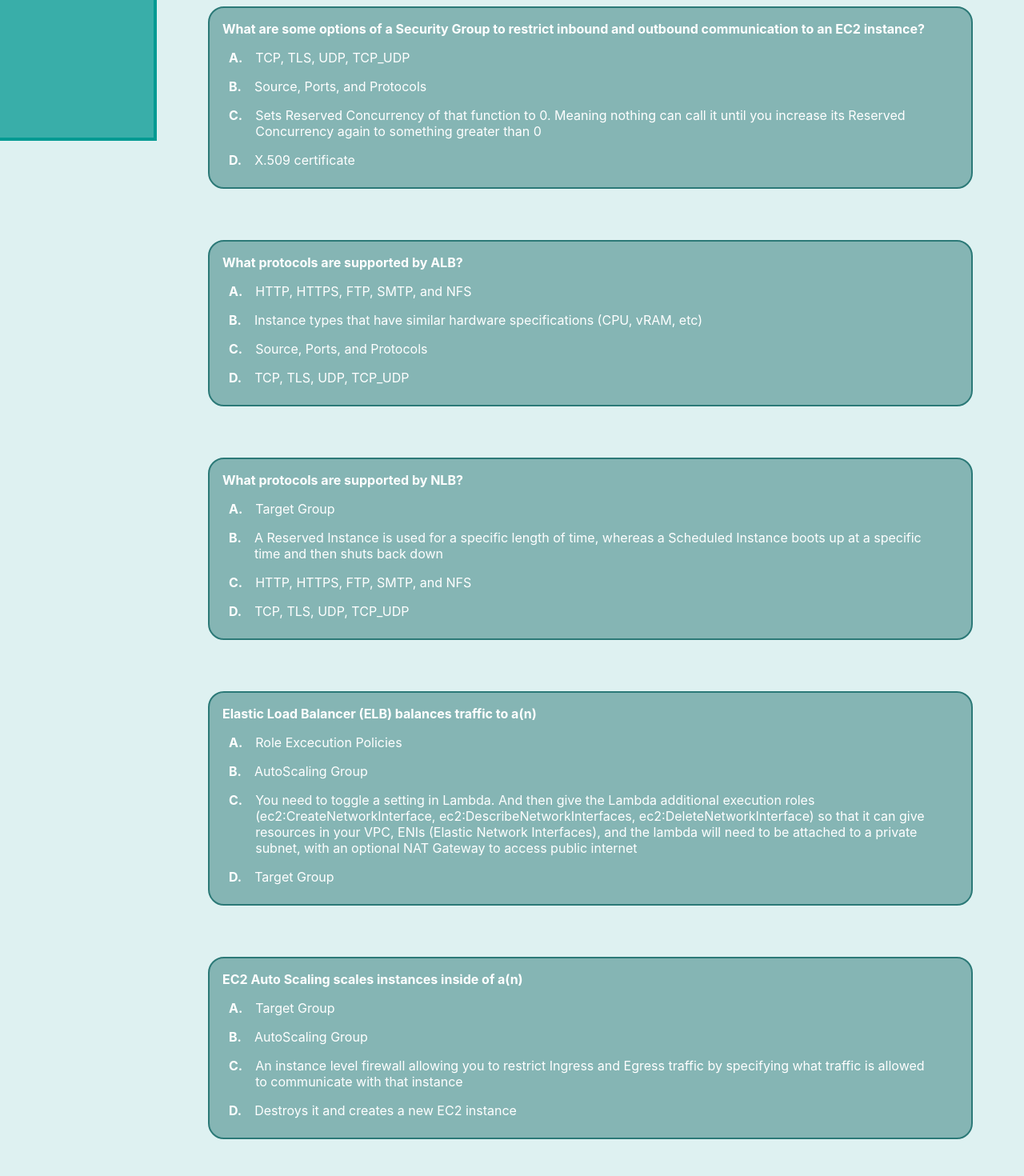
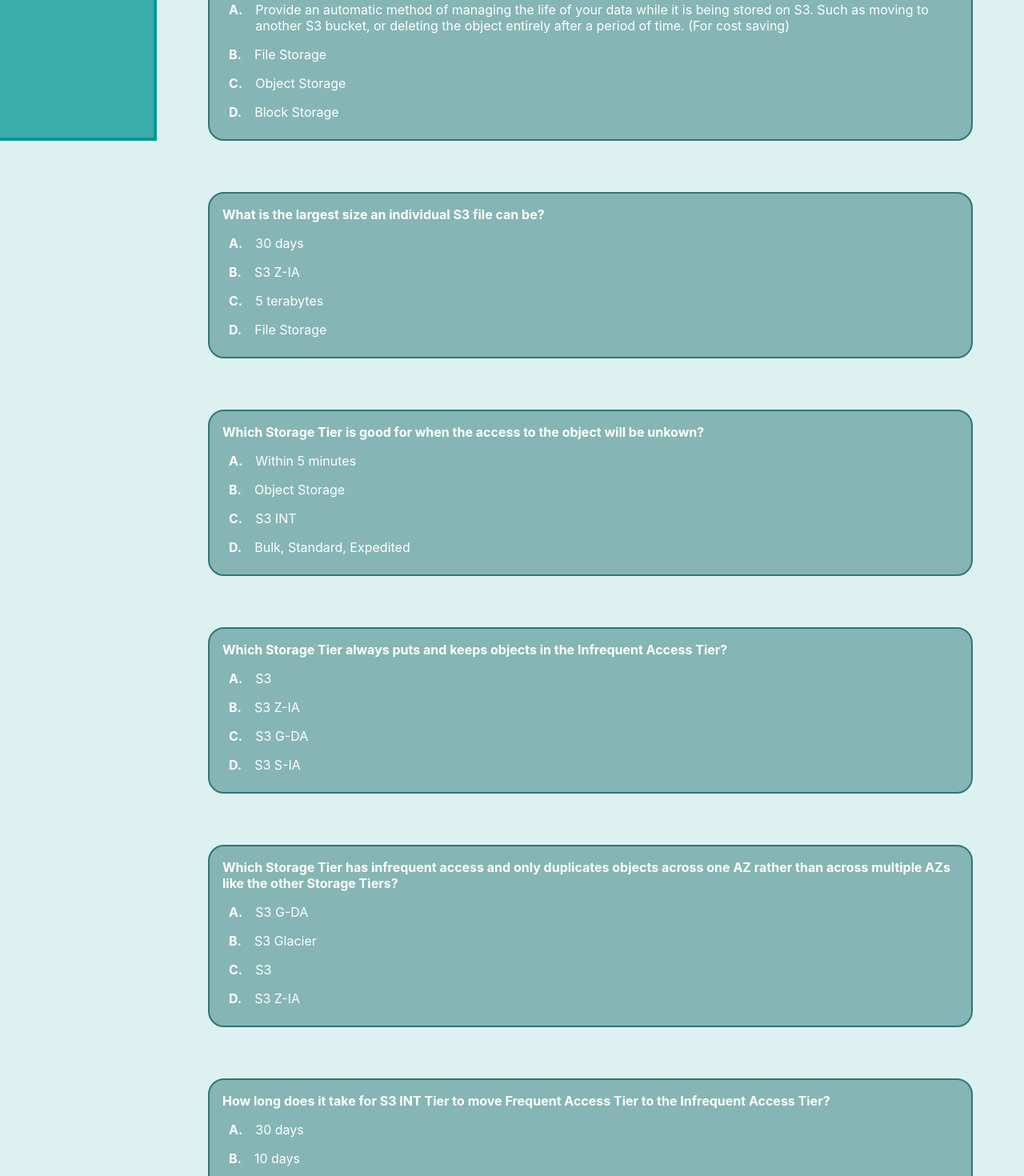
Before and after one commit to michael-mcmasters/Quizlet, a React (Create React App) app: page / in a window 1280 px wide. Shown: the part 660-2130 px from the top of the page at 80% size. Built offline with nearby package versions, Linux system fonts and the light colour scheme.

Commit message:
Add aws-storage questions

```diff
--- a/src/components/QuestionsList.tsx
+++ b/src/components/QuestionsList.tsx
@@ -1,5 +1,5 @@
 import React, { useEffect, useMemo, useState } from 'react';
-import questionsJson from '../resources/aws-questions-real.json'
+import questionsJson from '../resources/aws-storage.json'
 import MultiQuestion from './MultiQuestion';
 import BooleanQuestion from './BooleanQuestion';
 import styles from "../styles/QuestionList.module.css"
--- a/src/resources/aws-questions-real.json
+++ b/src/resources/aws-compute.json
@@ -224,6 +224,19 @@
         "answer": "Destroys it and creates a new EC2 instance",
         "wrongAnswers": [
           "Removes it from the Target Group"
+        ],
+        "tags": [
+          "EC2"
+        ]
+      },
+      {
+        "uuid": "",
+        "question": "Which type of Elastic Load Balancer support is ideal for receiving inbound traffic from the clients outside the VPC, offers TLS termination, and advanced routing?",
+        "answer": "ALB",
+        "wrongAnswers": [
+          "NLB",
+          "Classic Load Balancer",
+          "ELB"
         ],
         "tags": [
           "EC2"
--- /dev/null
+++ b/src/resources/aws-storage.json
@@ -0,0 +1,273 @@
+{
+  "questions": {
+    "multiQuestions": [
+      {
+        "uuid": "",
+        "question": "Which storage option provides very low latency for data access?",
+        "answer": "Block Storage",
+        "wrongAnswers": [
+          "File Storage",
+          "Object Storage"
+        ],
+        "tags": [
+          "Storage"
+        ]
+      },
+      {
+        "uuid": "",
+        "question": "Which storage option shares access for multiple users and is comparable to NAS storage (on prem)?",
+        "answer": "File Storage",
+        "wrongAnswers": [
+          "Block Storage",
+          "Object Storage"
+        ],
+        "tags": [
+          "Storage"
+        ]
+      },
+      {
+        "uuid": "",
+        "question": "What storage option has items stored by a flat address space and referenced by a unique key",
+        "answer": "Object Storage",
+        "wrongAnswers": [
+          "Block Storage",
+          "File Storage"
+        ],
+        "tags": [
+          "Storage"
+        ]
+      },
+      {
+        "uuid": "",
+        "question": "What is the largest size an individual S3 file can be?",
+        "answer": "5 terabytes",
+        "wrongAnswers": [
+        ],
+        "tags": [
+          "S3"
+        ]
+      },
+      {
+        "uuid": "",
+        "question": "Which Storage Tier is good for when the access to the object will be unkown?",
+        "answer": "S3 INT",
+        "wrongAnswers": [
+        ],
+        "tags": [
+          "S3",
+          "S3 S-IA",
+          "S3 Z-IA"
+        ]
+      },
+      {
+        "uuid": "",
+        "question": "Which Storage Tier always puts and keeps objects in the Infrequent Access Tier?",
+        "answer": "S3 S-IA",
+        "wrongAnswers": [
+          "S3",
+          "S3 G-DA",
+          "S3 Z-IA"
+        ],
+        "tags": [
+          "S3"
+        ]
+      },
+      {
+        "uuid": "",
+        "question": "Which Storage Tier has infrequent access and only duplicates objects across one AZ rather than across multiple AZs like the other Storage Tiers?",
+        "answer": "S3 Z-IA",
+        "wrongAnswers": [
+          "S3",
+          "S3 G-DA",
+          "S3 Glacier"
+        ],
+        "tags": [
+          "S3"
+        ]
+      },
+      {
+        "uuid": "",
+        "question": "How long does it take for S3 INT Tier to move Frequent Access Tier to the Infrequent Access Tier?",
+        "answer": "30 days",
+        "wrongAnswers": [
+          "60 days",
+          "10 days",
+          "15 days"
+        ],
+        "tags": [
+          "S3"
+        ]
+      },
+      {
+        "uuid": "",
+        "question": "What are the 3 retrieval options of S3 Glacier, from cheapest to most expensive?",
+        "answer": "Bulk, Standard, Expedited",
+        "wrongAnswers": [
+          "Bulk, Expedited, Standard",
+          "Expedited, Bulk, Standard",
+          "Standard, Bulk, Expedited"
+        ],
+        "tags": [
+          "S3"
+        ]
+      },
+      {
+        "uuid": "",
+        "question": "How long can it take to retrieve an item from S3 Glacier using the Expedited retreival option",
+        "answer": "Within 5 minutes",
+        "wrongAnswers": [
+          "3 - 5 hours",
+          "5 - 12 hours"
+        ],
+        "tags": [
+          "S3"
+        ]
+      },
+      {
+        "uuid": "",
+        "question": "What does S3 INT stand for?",
+        "answer": "Intelligent Tiering",
+        "wrongAnswers": [
+          "Glacier Deep Archive",
+          "One Zone - Infrequent Access",
+          "Standard Infrequent Access"
+        ],
+        "tags": [
+          "S3"
+        ]
+      },
+      {
+        "uuid": "",
+        "question": "What does S3 S-IA stand for?",
+        "answer": "Standard Infrequent Access",
+        "wrongAnswers": [
+          "Glacier Deep Archive",
+          "Intelligent Tiering",
+          "One Zone - Infrequent Access"
+        ],
+        "tags": [
+          "S3"
+        ]
+      },
+      {
+        "uuid": "",
+        "question": "What does S3 Z-IA stand for?",
+        "answer": "One Zone - Infrequent Access",
+        "wrongAnswers": [
+          "Glacier Deep Archive",
+          "Intelligent Tiering",
+          "Standard Infrequent Access"
+        ],
+        "tags": [
+          "S3"
+        ]
+      },
+      {
+        "uuid": "",
+        "question": "What does S3 G-DA stand for?",
+        "answer": "Glacier Deep Archive",
+        "wrongAnswers": [
+          "Intelligent Tiering",
+          "One Zone - Infrequent Access",
+          "Standard Infrequent Access"
+        ],
+        "tags": [
+          "S3"
+        ]
+      },
+      {
+        "uuid": "",
+        "question": "For S3 Glacier, buckets are called ___ and objects are called ___",
+        "answer": "vaults, archives",
+        "wrongAnswers": [
+          "archives, vaults",
+          "objects, buckets",
+          "packs, files"
+        ],
+        "tags": [
+          "S3"
+        ]
+      },
+      {
+        "uuid": "",
+        "question": "What do Lifecycle Rules do?",
+        "answer": "Provide an automatic method of managing the life of your data while it is being stored on S3. Such as moving to another S3 bucket, or deleting the object entirely after a period of time. (For cost saving)",
+        "wrongAnswers": [
+        ],
+        "tags": [
+          "S3"
+        ]
+      }
+    ],
+    "booleanQuestions": [
+      {
+        "uuid": "",
+        "question": "S3 has an object hierarchy",
+        "answer": "False",
+        "popup": "You can create folders for organization, but objects are retrieved by a unique key and do not depend on folders or hierarchies",
+        "tags": [
+          "S3"
+        ]
+      },
+      {
+        "uuid": "",
+        "question": "S3 is highly available, durable, cost effective, widely accessible",
+        "answer": "True",
+        "popup": "",
+        "tags": [
+          "S3"
+        ]
+      },
+      {
+        "uuid": "",
+        "question": "By default, S3 data isn't duplicated to multiple AZs in your region",
+        "answer": "False",
+        "popup": "Data is duplicated across multiple AZs in your region to increase durability and availabiily (depending on your Storage Class)",
+        "tags": [
+          "S3"
+        ]
+      },
+      {
+        "uuid": "",
+        "question": "S3 buckets can have any name",
+        "answer": "False",
+        "popup": "S3 buckets must have globally unique names",
+        "tags": [
+          "S3"
+        ]
+      },
+      {
+        "uuid": "",
+        "question": "S3 Versioning is disabled by default",
+        "answer": "True",
+        "popup": "",
+        "tags": [
+          "S3"
+        ]
+      },
+      {
+        "uuid": "",
+        "question": "Once S3 Versioning is enabled, it can't be disabled",
+        "answer": "True",
+        "popup": "It can only be suspended. All previous versions will still exist",
+        "tags": [
+          "S3"
+        ]
+      }
+    ],
+    "checkboxQuestions": [
+      {
+        "uuid": "",
+        "question": "",
+        "answers": [
+          ""
+        ],
+        "wrongAnswers": [
+        ],
+        "tags": [
+          "Storage"
+        ]
+      }
+    ]
+  }
+}
```
